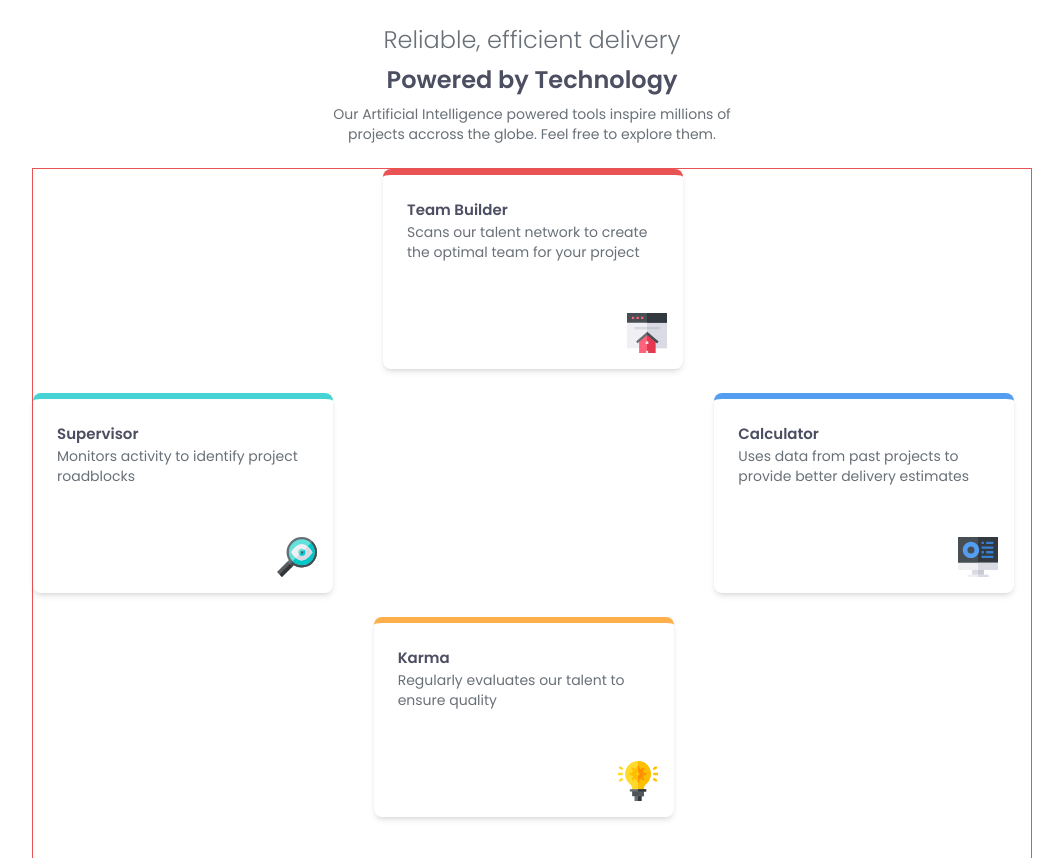
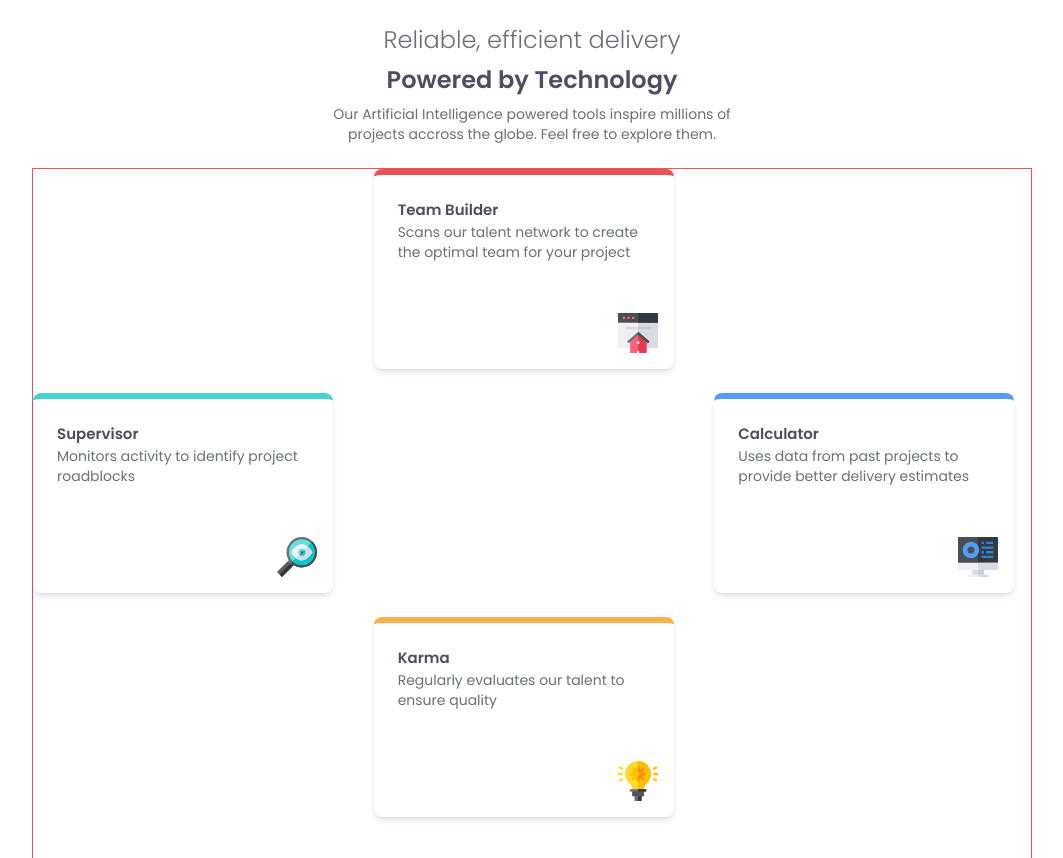
Before and after one commit to BCEESAY10/four-card-feature-section, a React (Vite) app in the folder client/: page / in a window 1280 px wide. Shown: the top 858 px of the page, without its empty margins (108-1171 px from the left). Built offline with nearby package versions, Linux system fonts and the light colour scheme.

Commit message:
remove unwanted margin left

```diff
--- a/client/src/App.jsx
+++ b/client/src/App.jsx
@@ -11,7 +11,7 @@ function App(){
           <h3 className='text-sm text-gray-400'>Our Artificial Intelligence powered tools inspire millions of projects accross the globe. Feel free to explore them.</h3>
         </header>
         <article className='grid p-8 lg:p-0 grid-cols-1 lg:grid-cols-3 lg:grid-rows-4 gap-6 lg:w-[1000px] border border-red'>
-          <div className='w-[300px] min-h-[200px] relative bg-white p-6 rounded-lg shadow-md border-t-[6px] border-red lg:col-start-1 lg:ml-[350px] lg:row-start-1'>
+          <div className='w-[300px] min-h-[200px] relative bg-white p-6 rounded-lg shadow-md border-t-[6px] border-red lg:col-start-2 lg:row-start-1'>
              <h4 className='font-[600] text-gray-500'>Team Builder</h4>
              <p className='text-sm text-gray-400'>Scans our talent network to create the optimal team for your project</p>
              <img className='absolute h-10 w-10 bottom-4 right-4' src="images/icon-team-builder.svg" alt="Team builder image" />
```
